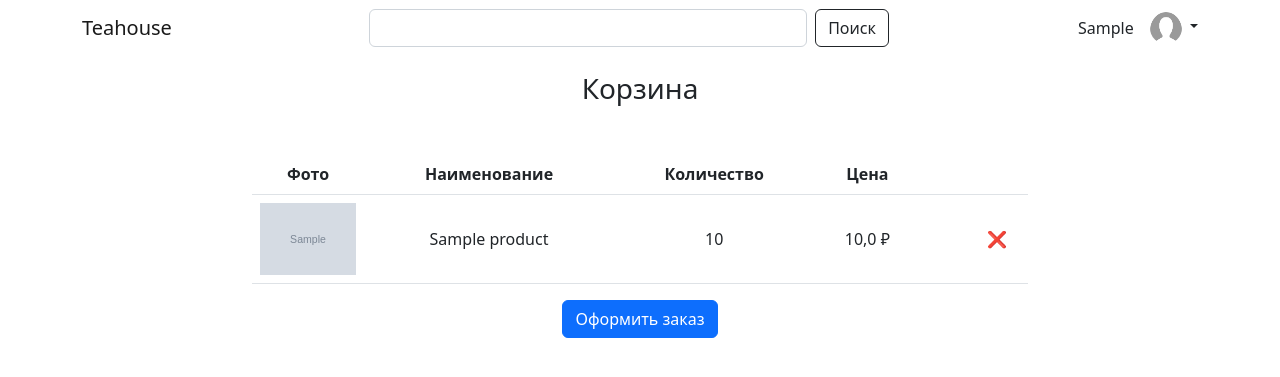
After one commit to Gvard-Windlass/teahouse, a Django app: page /cart/ in a window 1280 px wide. The commit adds this page. Shown: the top 377 px of the page. Run offline with Django 4.2, Linux system fonts and the light colour scheme; a user stored in the database is signed in; tables that the repository leaves empty hold one stand-in row (values such as "Sample post"); grey boxes marked "Sample" are stand-in pictures.

Commit message:
Add cart view

```diff
--- a/cart/urls.py
+++ b/cart/urls.py
@@ -3,4 +3,5 @@ from . import views
 
 urlpatterns = [
     path('cart_add/', views.AddToCartView.as_view(), name='cart_add'),
+    path('cart/', views.CartView.as_view(), name='cart'),
 ]
--- a/cart/views.py
+++ b/cart/views.py
@@ -2,6 +2,7 @@ from django.views import View
 from django.http import HttpRequest
 from django.shortcuts import redirect
 from django.contrib.auth.mixins import LoginRequiredMixin
+from django.views.generic.list import ListView
 
 from .models import Cart
 from catalogue.models import Product
@@ -18,3 +19,13 @@ class AddToCartView(LoginRequiredMixin, View):
 
         nextPage = request.POST.get('nextPage')
         return redirect(nextPage)
+
+
+class CartView(LoginRequiredMixin, ListView):
+    model = Cart
+    context_object_name = 'cart_items'
+    template_name = 'cart/cart.html'
+
+    def get_queryset(self):
+        cart_items = self.request.user.cart_set.all()
+        return cart_items
--- a/static/style.css
+++ b/static/style.css
@@ -18,8 +18,24 @@
     max-width: 12em;
 }
 
+.product-image-sm {
+    max-width: 6em;
+}
+
 @media (min-width:768px) {
     .single-content {
         max-width: 34em;
     }
 }
+
+@media (min-width:768px) {
+    .single-content-lg {
+        max-width: 50em !important;
+    }
+}
+
+.table td.fit,
+.table th.fit {
+    white-space: nowrap;
+    width: 1%;
+}
--- a/templates/base.html
+++ b/templates/base.html
@@ -41,7 +41,7 @@
                         </a>
                         <ul class="dropdown-menu dropdown-menu-end">
                             <li><a href="{% url 'wishlist_display' %}" class="dropdown-item">Избранное</a></li>
-                            <li><a href="" class="dropdown-item">Корзина</a></li>
+                            <li><a href="{% url 'cart' %}" class="dropdown-item">Корзина</a></li>
                             <li><a href="{% url 'profile' %}" class="dropdown-item">Профиль</a></li>
                             <li><hr class="dropdown-divider"></li>
                             <li><a href="{% url 'logout' %}" class="dropdown-item">Выйти</a></li>
--- /dev/null
+++ b/templates/cart/cart.html
@@ -0,0 +1,35 @@
+{% extends 'base.html' %}
+{% load static %}
+
+{% block main %}
+    <h3 class="text-center mt-3">Корзина</h3>
+    <div class="container single-content-lg mt-5">
+        <table class="table">
+            <thead>
+                <tr class="text-center">
+                    <th>Фото</th>
+                    <th>Наименование</th>
+                    <th>Количество</th>
+                    <th>Цена</th>
+                    <th></th>
+                </tr>
+            </thead>
+            <tbody>
+            {% for cart_item in cart_items %}
+                <tr class="align-middle text-center">
+                    <td class="fit"><img src="{{ cart_item.product.image.url }}"
+                        alt="изображение товара"
+                        class="product-image-sm"></td>
+                    <td>{{ cart_item.product.name }}</td>
+                    <td>{{ cart_item.amount }}</td>
+                    <td>{{ cart_item.product.price }} ₽</td>
+                    <td class="text-end"><button class="btn">❌</button></td>
+                </tr>
+                {% endfor %}
+            </tbody>
+        </table>
+        <div class="text-center">
+            <button class="btn btn-primary mx-auto">Оформить заказ</button>
+        </div>
+    </div>
+{% endblock main %}
```
Also changed, not shown: cart/test/test_pages.py (+35 -0 lines), cart/test/test_views.py (+13 -0 lines).
